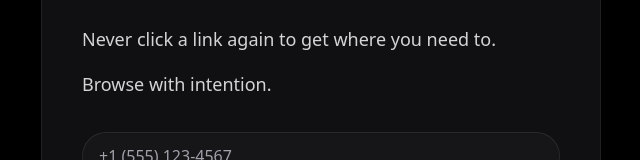
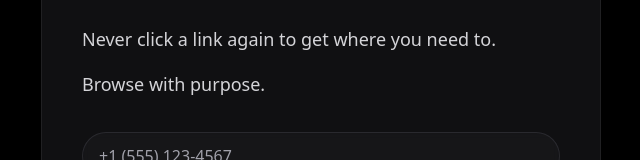
Before and after one commit to tchan1002/sherpa-waitlist, a Next.js app: page / in a window 1280 px wide. Shown: the part 319-479 px from the top of the page, without its empty margins (319-959 px from the left). Built offline with nearby package versions, Linux system fonts and the light colour scheme.

Commit message:
Update page.tsx

```diff
--- a/app/page.tsx
+++ b/app/page.tsx
@@ -117,7 +117,7 @@ export default function Page() {
                Never click a link again to get where you need to.
              </p>
              <p className="leading-relaxed text-lg">
-               Browse with intention.
+               Browse with purpose.
              </p>
            </div>
          ) : (
```
